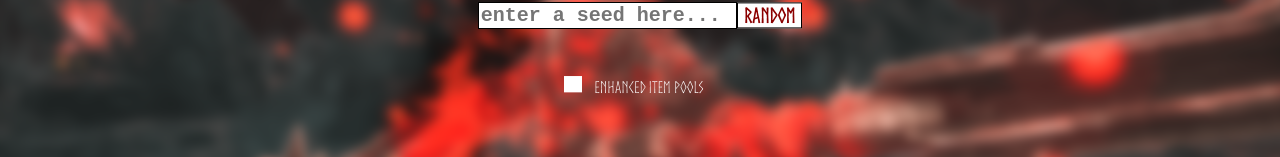
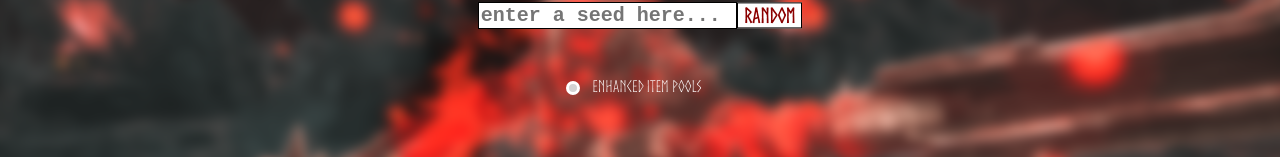
Before and after one commit to ch1pset/bpm-ssg-web-ui, a React (Create React App) app: page / in a window 1280 px wide. Shown: the part 412-569 px from the top of the page. Built offline with nearby package versions, Linux system fonts and the light colour scheme; no server answers.

Commit message:
`Checkbox` is now circular

```diff
--- a/src/components/checkboxes/checkbox.css
+++ b/src/components/checkboxes/checkbox.css
@@ -1,25 +1,36 @@
+.checkbox-container {
+    display: flex;
+}
+
 .checkbox {
-    background-color: white;
-    width: 2vh;
-    height: 2vh;
+    background-color: lightgray;
+    width: 1vh;
+    height: 1vh;
     border-color: white;
     border-style: solid;
     border-width: 0.4vh;
-    transform: translate(0px, -0.6vh);
+    border-radius: 1vh;
+    margin-top: 0.5vh;
 }
 .checkbox-active {
     background-color:darkred;
-    width: 2vh;
-    height: 2vh;
+    width: 1vh;
+    height: 1vh;
     border-color: white;
     border-style: solid;
     border-width: 0.4vh;
-    transform: translate(0px, -0.6vh);
+    border-radius: 1vh;
+    margin-top: 0.5vh;
 }
 .label {
+    user-select: none;
     font-family: Norse;
     font-size: 2vh;
     color: white;
+    padding-top:0.2vh;
     margin-left: 1.5vh;
     margin-right: 1.5vh;
 }
+.label:hover {
+    font-weight: bold;
+}
--- a/src/components/checkboxes/checkbox.js
+++ b/src/components/checkboxes/checkbox.js
@@ -14,11 +14,14 @@ class Checkbox extends React.Component {
     }
     render() {
         return (
-            <div style={Styles}>
-                <button className={`checkbox${this.state.checked ? '-active' : ''}`}
-                        onClick={this.handleClick}
-                        checked={this.state.checked}/>
-                <label className="label">{this.props.label}</label>
+            <div className="checkbox-container" style={Styles}>
+                <div className={`checkbox${this.state.checked ? '-active' : ''}`}
+                    onClick={this.handleClick}
+                    checked={this.state.checked}/>
+                <div className="label"
+                    onClick={this.handleClick}>
+                        {this.props.label}
+                </div>
             </div>
           )
     }
```
